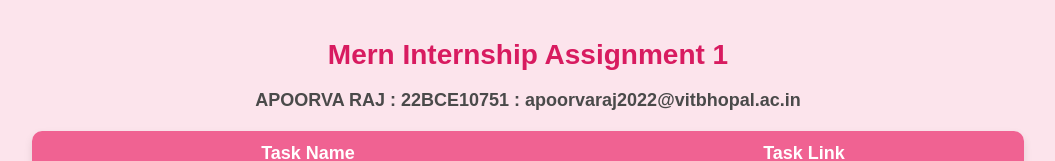
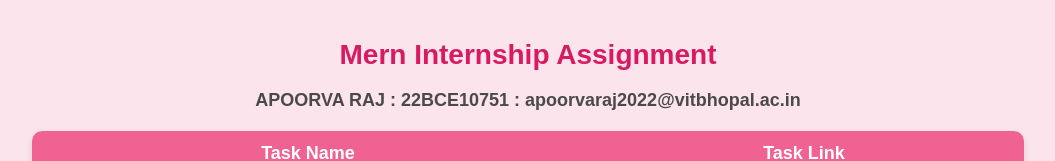
Before and after one commit to apoorva0918/Assignment-APOORVA-RAJ-22BCE10751, a plain HTML site: page index.html in a window 1280 px wide. Shown: the top 161 px of the page, without its empty margins (112-1167 px from the left). Drawn offline with Linux system fonts and the light colour scheme.

Commit message:
Update index.html

```diff
--- a/index.html
+++ b/index.html
@@ -69,7 +69,7 @@
     </style>
 </head>
 <body>
-    <h1>Mern Internship Assignment 1</h1>
+    <h1>Mern Internship Assignment </h1>
     <p>APOORVA RAJ : 22BCE10751 : apoorvaraj2022@vitbhopal.ac.in</p>
 
     <table>
```
